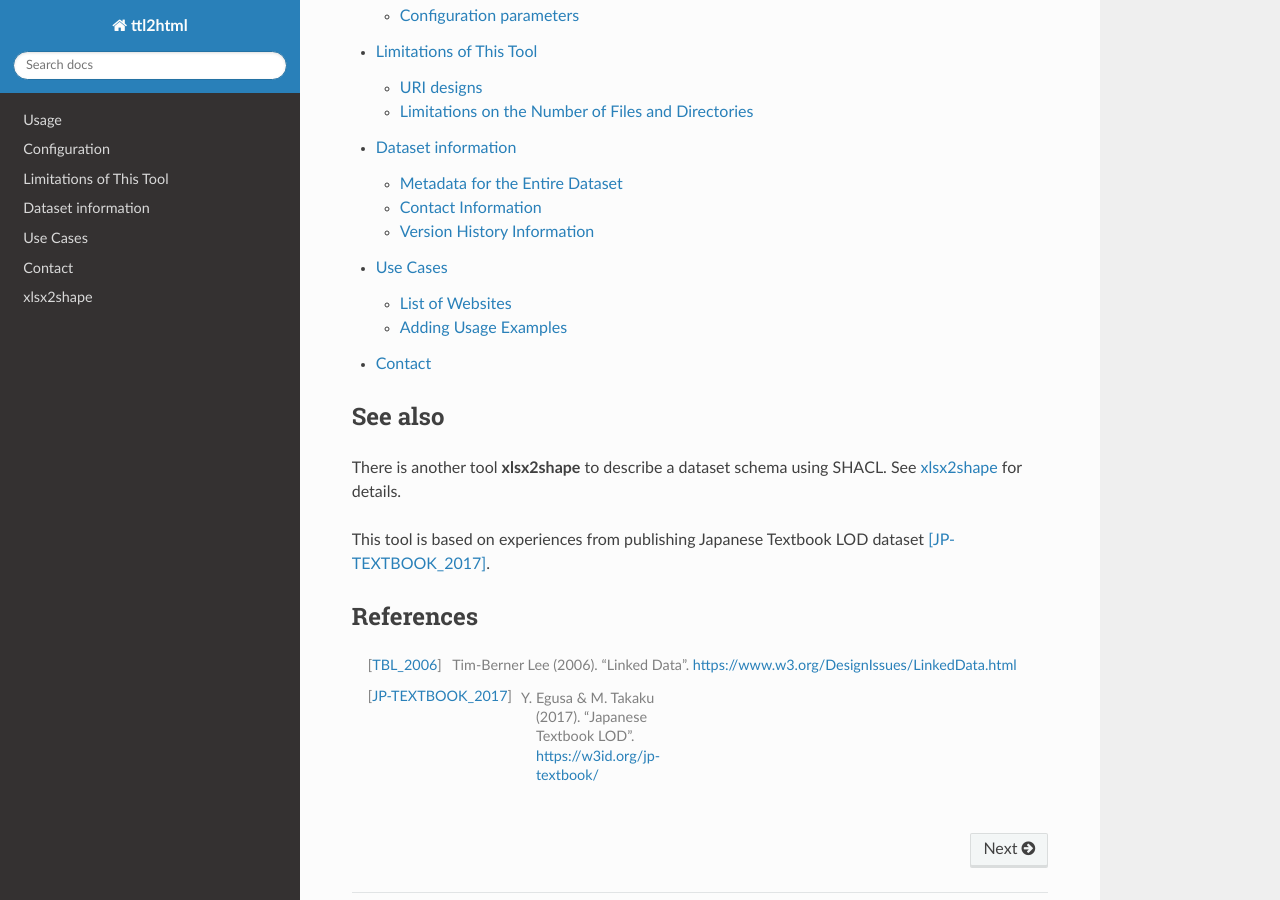
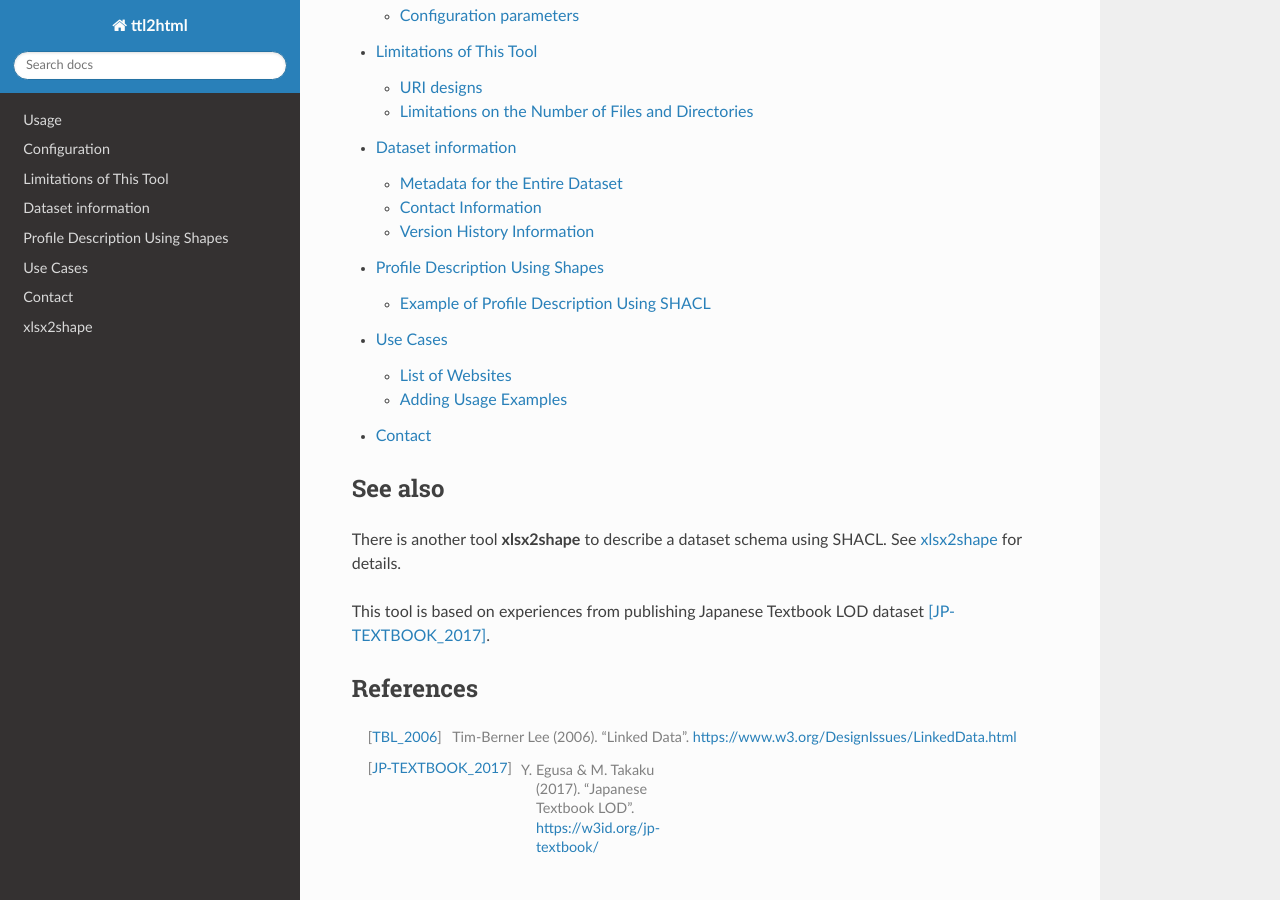
Before and after one commit to masao/ttl2html-doc, a Sphinx documentation site: the page built from docs/index.rst, in a window 1280 px wide and 900 px high, scrolled down 632 px. Built offline with Sphinx 7.4.7 and the Read the Docs theme 3.1.0, drawn with Linux system fonts in a browser that asks for light colours; some of the changed lines change nothing that is shown.

Commit message:
add shapes documentation. masao/ttl2html#159

```diff
--- a/docs/index.rst
+++ b/docs/index.rst
@@ -21,6 +21,7 @@
    configuration
    limitations
    dataset
+   shapes
    usecases
    contact
 
--- /dev/null
+++ b/docs/shapes.rst
@@ -0,0 +1,100 @@
+Profile Description Using Shapes
+================================
+
+RDF shapes are a formal language for describing the model contents of RDF data. Two common shape description languages are ShEx (Shape Expressions) and SHACL (Shapes Constraint Language).
+By using ShEx or SHACL, you can verify whether an RDF dataset is correctly structured and provide a detailed description of its contents.
+
+**ttl2html** supports only SHACL, providing two key functions:
+
+* Writing a profile description of the data model by describing the corresponding dataset content in SHACL shape format.
+
+* Assigning labels to property names displayed on the generated site.
+
+Example of Profile Description Using SHACL
+------------------------------------------
+
+ttl2html performs profile description and labeling for each class, assuming that a shape is described for each class using ``sh:targetClass`` in SHACL.
+
+In the following example, we use ``SchoolShape``, which represents the "school type" in Japanese Textbook LOD, as an example.
+
+Here is a sample shape description from your dataset file:
+
+.. code-block:: turtle
+
+  @prefix owl: <http://www.w3.org/2002/07/owl#>.
+  @prefix schema: <http://schema.org/>.
+  @prefix sh: <http://www.w3.org/ns/shacl#>.
+
+  <https://w3id.org/jp-textbook/SchoolShape> a sh:NodeShape;
+    sh:targetClass <https://w3id.org/jp-textbook/School>;
+    sh:property [
+      sh:path schema:name;
+      sh:name "名称"@ja;
+      sh:name "Name"@en;
+      sh:description "言語コードを用いて、名称に加え、そのよみ、英語名称を示します。言語コードとその意味は以下の通りです。<dl><dt>@ja</dt><dd>名称（漢字表記）</dd><dt>@ja-Hira</dt><dd>名称（ひらがな表記）。名称のよみをひらがな表記で示します。</dd><dt>@en</dt><dd>英語名称</dd></dl>"@ja;
+      sh:description "Using language tags, Japanese name and its transcription and English name are shown. The meanings of language tags are as follows:<dl><dt>@ja</dt><dd>Japanese name (Kanji)</dd><dt>@ja-Hira</dt><dd>Japanese name (Hiragana)</dd><dt>@en</dt><dd>English name</dd></dl>"@en;
+      skos:example "<ul><li>\"小学校\"@ja;</li><li>\"しょうがっこう\"@ja-Hira;</li><li>\"Elementary School\"@en;</li></ul>";
+      sh:maxCount 3;
+      sh:minCount 1;
+      sh:languageIn ("ja" "ja-Hira" "en");
+      sh:uniqueLang true;
+      sh:order 1
+    ];
+    sh:property [
+      sh:path owl:sameAs;
+      sh:name "同一リソース"@ja;
+      sh:name "Equivalent resource"@en;
+      skos:example <http://ja.dbpedia.org/resource/特別支援学校>;
+      sh:maxCount 1;
+      sh:minCount 1;
+      sh:nodeKind sh:IRI;
+      sh:order 2
+    ] .
+
+As explained above, we assume the shape structure described here specifies the class URI of the corresponding dataset using ``sh:targetClass``.
+Using the ``sh:property`` property, you can describe the property name, characteristics, and constraints that resources of the class should have.
+
+Each ``sh:property`` defines a specific attribute of a resource, specifying its characteristics, constraints, and expected values.
+This structure helps ensure RDF data is well-organized and adheres to a defined schema.
+
+In this example, the resource is described as having two properties: ``schema:name`` (http://schema.org/name) and ``owl:sameAs`` (http://www.w3.org/2002/07/owl#sameAs).
+
+Explaining Property Description
+^^^^^^^^^^^^^^^^^^^^^^^^^^^^^^^
+
+``sh:name`` is the name of the property. On the resource page, the value of sh:name is used as the property name.
+If you add a language tag such as ``@ja`` or ``@en`` to the literal, it will specify that the description will be written differently for each language, and the content in the language matching the site's :confval:`locale`` will be used.
+
+``skos:example`` gives an example value for that property.
+
+``sh:description`` provides a detailed description of that property.
+When generating the page in HTML, you can embed HTML directly in the RDF to include links and structured information in the description.
+
+``sh:order`` specifies the order of the properties.
+This order is used to output the properties when generating the description and the pages corresponding to specific resources.
+
+The above profile description is also output as a vocabulary description table in ``about.html`` (you can specify the file name with :confval:`about_file`) to make it easier for users of the data model to understand.
+
+The following figure shows an example of the shape description above written out:
+
+.. image:: shape-school.png
+
+It is a table with a description of each property on one line.
+
+The contents written in ``sh:name`` are displayed in the "Description" column.
+If you add a language tag such as ``@ja`` or ``@en`` to the literal, it will specify that the description will be written differently for each language. Only the content matching the site's language will be displayed.
+If no language tag is provided, it will be output as-is in all profile descriptions.
+
+The content written with ``skos:example`` will be displayed in the "Example of the property value(s)" column.
+
+If you write ``sh:description``, it will be displayed in the "Notes" column.
+You can write both Japanese and English descriptions using language tags (such as ``@ja``).
+
+Descriptions of ``sh:minCount`` and ``sh:maxCount`` will appear in the "Required? / Repeatable?" column.
+If ``sh:minCount`` has a value of 1 or more, it is shown as a "Required" property.
+If ``sh:minCount`` is absent or set to 0, it is shown as an "Optional" property.
+Similarly, if ``sh:maxCount`` is set to 1, the item is shown as "Non repeatable"; if ``sh:maxCount`` is set to 2 or more, the item is shown as "Repeatable".
+
+``sh:order`` specifies the order in which the properties are displayed in the vocabulary description table.
+In this example, the order (``sh:order``) of ``schema:name`` property is set to "1", and the order of ``owl:sameAs`` is set to "2".
+Thus, the description of ``schema:name`` appears first, followed by ``owl:sameAs``.
```
Also changed, not shown: docs/shape-school.png (added).
